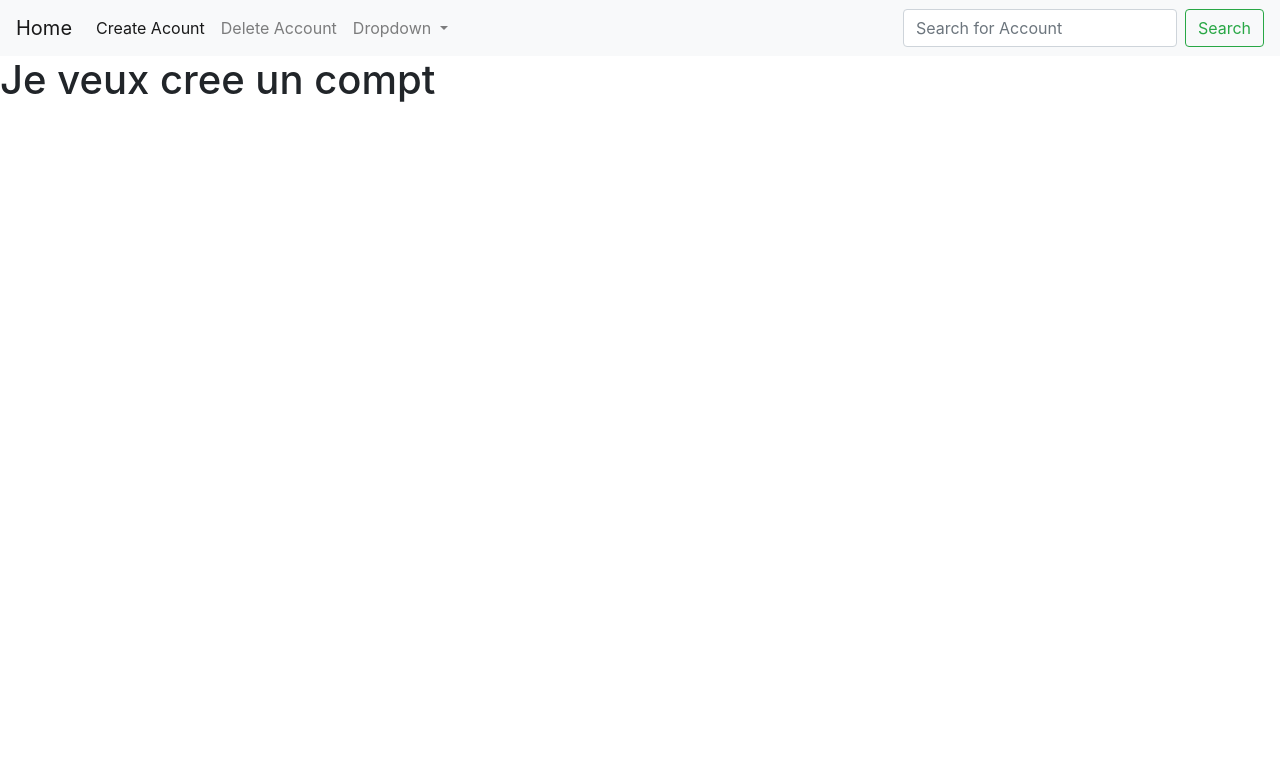
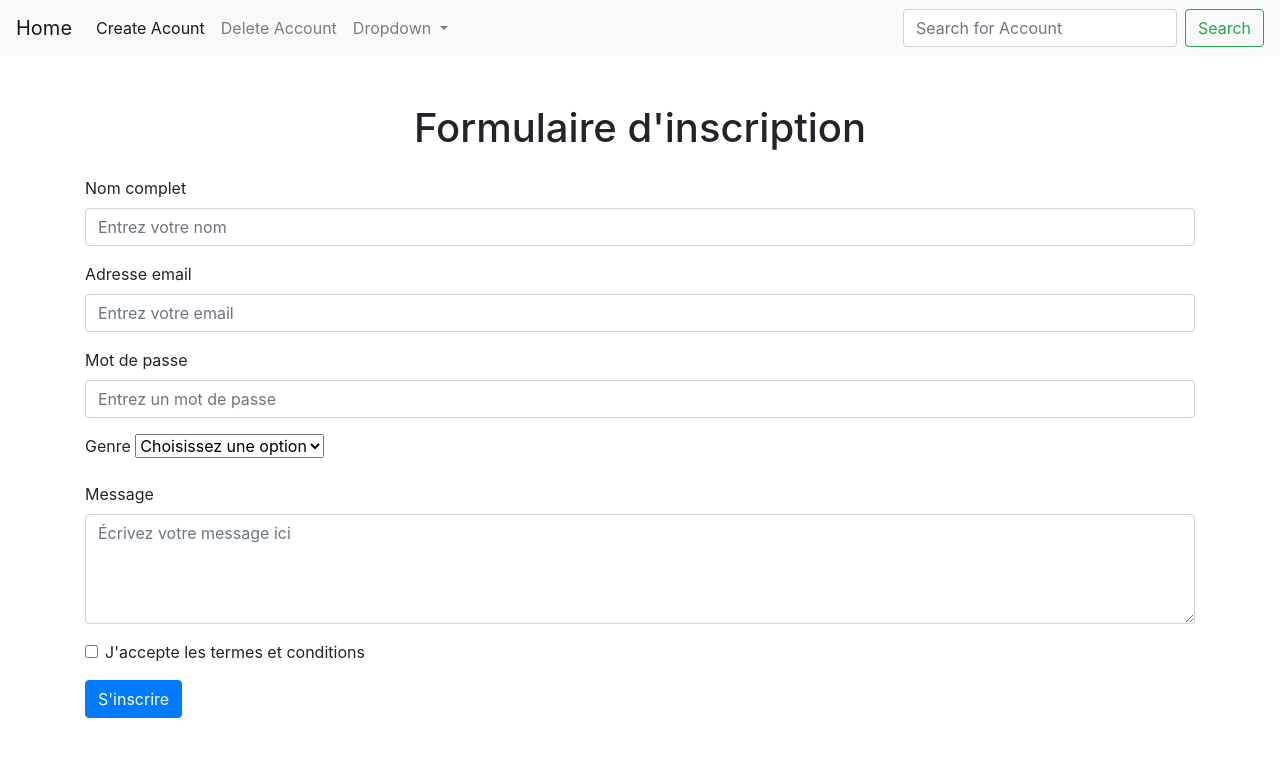
Before and after one commit to AAhmed233/bank_account_py, a Flask app: page /create-account in a window 1280 px wide. Shown: the top 757 px of the page. Run offline with Flask 3, Linux system fonts and the light colour scheme; some libraries are stand-ins or nearby versions.

Commit message:
add Formulaire

```diff
--- a/services.py
+++ b/services.py
@@ -11,7 +11,7 @@ class Bank:
             value = (account.balance , 'Cheking', 0)
             insertChekingAccount(value)
         else:
-            value = (account.balance , 'Saving', account.interestRate)
+            value = (account.balance , 'Saving', account.interestRate) # type: ignore
             insertSavingAccount(value)
         return True
 
@@ -24,7 +24,7 @@ class Bank:
         for product in Bank.bank:
             if product.acountId == id:
                 return product
-        return None
+        return None # type: ignore
 
     @staticmethod
     def print(list):
--- a/templates/createAccount.html
+++ b/templates/createAccount.html
@@ -1,6 +1,51 @@
 {% extends "parent.html" %}
 {% block title %}Create Account{% endblock %}
 {% block blockChild %}
-<h1>Je veux cree un compt</h1>
+<div class="container mt-5">
+    <h1 class="text-center mb-4">Formulaire d'inscription</h1>
+    <form>
+      <!-- Nom -->
+      <div class="mb-3">
+        <label for="nom" class="form-label">Nom complet</label>
+        <input type="text" class="form-control" id="nom" placeholder="Entrez votre nom">
+      </div>
+      <!-- Email -->
+      <div class="mb-3">
+        <label for="email" class="form-label">Adresse email</label>
+        <input type="email" class="form-control" id="email" placeholder="Entrez votre email">
+      </div>
+      <!-- Mot de passe -->
+      <div class="mb-3">
+        <label for="password" class="form-label">Mot de passe</label>
+        <input type="password" class="form-control" id="password" placeholder="Entrez un mot de passe">
+      </div>
+      <!-- Sélection -->
+      <div class="mb-3">
+        <label for="genre" class="form-label">Genre</label>
+        <select class="form-select" id="genre">
+          <option selected>Choisissez une option</option>
+          <option value="1">Homme</option>
+          <option value="2">Femme</option>
+          <option value="3">Autre</option>
+        </select>
+      </div>
+      <!-- Zone de texte -->
+      <div class="mb-3">
+        <label for="message" class="form-label">Message</label>
+        <textarea class="form-control" id="message" rows="4" placeholder="Écrivez votre message ici"></textarea>
+      </div>
+      <!-- Checkbox -->
+      <div class="form-check mb-3">
+        <input class="form-check-input" type="checkbox" id="conditions">
+        <label class="form-check-label" for="conditions">
+          J'accepte les termes et conditions
+        </label>
+      </div>
+      <!-- Bouton -->
+      <div class="d-grid">
+        <button type="submit" class="btn btn-primary">S'inscrire</button>
+      </div>
+    </form>
+</div>
 
 {% endblock %}
```
